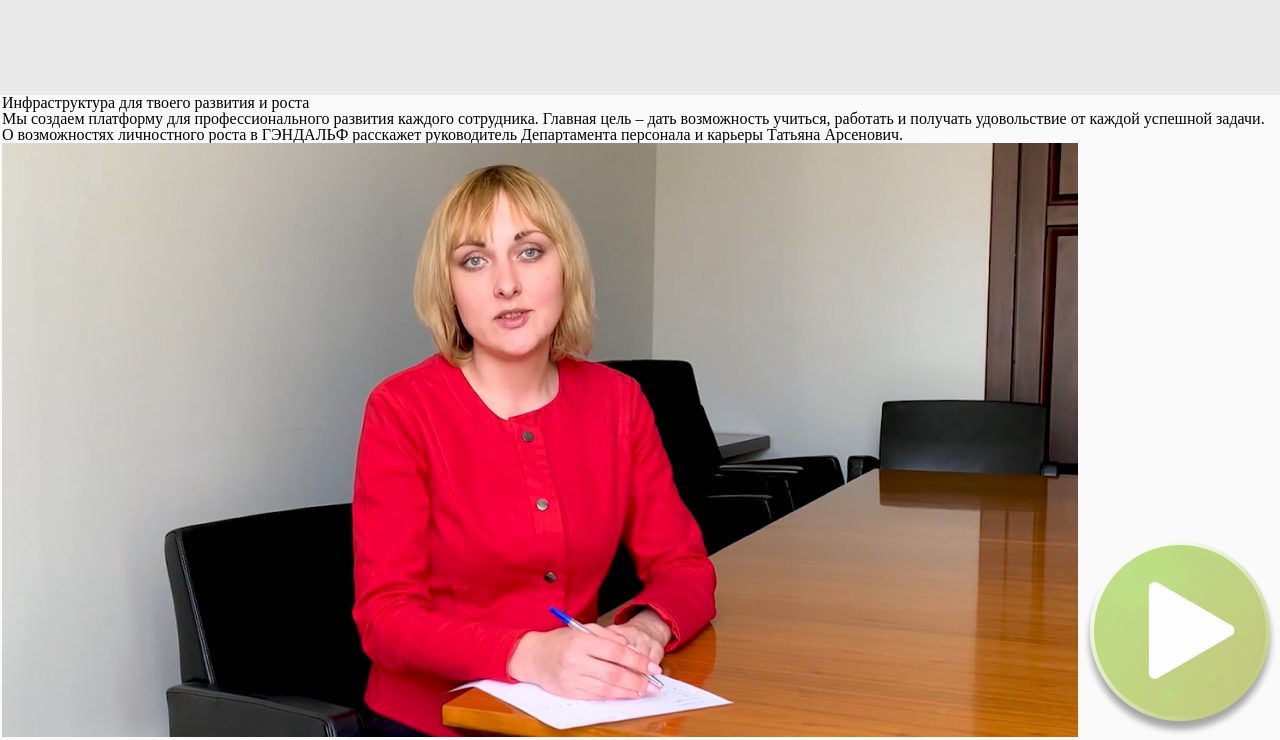
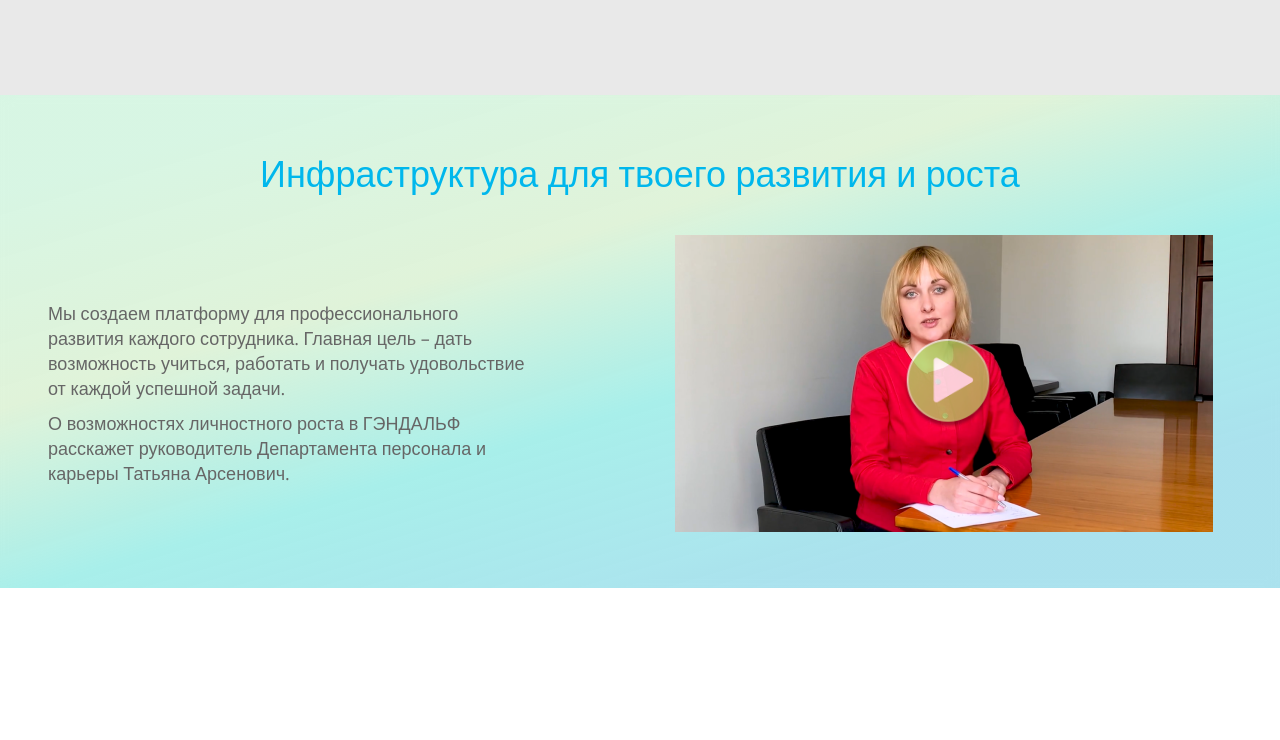
Before and after one commit to ArginP/gendalf-test, a plain HTML site: page index.html in a window 1280 px wide. Shown: the part 1616-2356 px from the top of the page. After the commit the page ends 2204 px from the top, so only its background shows below. Drawn offline with nearby package versions, Linux system fonts and the light colour scheme.

Commit message:
add environment-section styles

```diff
--- a/styles/style.scss
+++ b/styles/style.scss
@@ -330,3 +330,68 @@ $darkBlueSemitransparentColor: rgba(0, 47, 61, 0.77);
     text-align: center;
   }
 }
+
+.main__environment-section {
+  @include container-w1280;
+  background:
+          linear-gradient(163.35deg, rgba(40, 228, 115, 0.16) 11.27%, rgba(70, 205, 22, 0.14) 35.82%,
+                  rgba(39, 221, 209, 0.39) 57.4%, rgba(5, 176, 213, 0.32) 82.7%);
+  backdrop-filter: blur(7px);
+  height: 493px;
+  position: relative;
+
+  &__container {
+    @include container;
+    flex-direction: column;
+    height: 100%;
+  }
+
+  &__title {
+    @include text-18px(36px, 300);
+    color: $mainBlueColor;
+    @include margin-top(61px);
+  }
+
+  &__item-container {
+    @include container;
+    margin: 43px 122px 0 48px;
+    height: 297px;
+    position: relative;
+  }
+
+  &__item-text {
+    @include container;
+    flex-direction: column;
+    gap: 10px;
+    @include text-18px;
+    color: $grayColor;
+    margin-top: 20px;
+    line-height: 1.563rem;
+
+    & p {
+      width: calc(100% - 630px);
+      align-self: flex-start;
+    }
+  }
+
+  &__item-embedded {
+    @include container;
+    position: relative;
+  }
+
+  &__item-embedded_main {
+    height: 297px;
+    width: 538px;
+    z-index: 1;
+    position: absolute;
+    right: calc(50% - 55px);
+  }
+
+  &__item-embedded_play {
+    height: 90px;
+    width: 90px;
+    z-index: 2;
+    position: absolute;
+    right: calc(50% + 165px);
+  }
+}
```
Also changed, not shown: styles/style.css, 1 other file.
